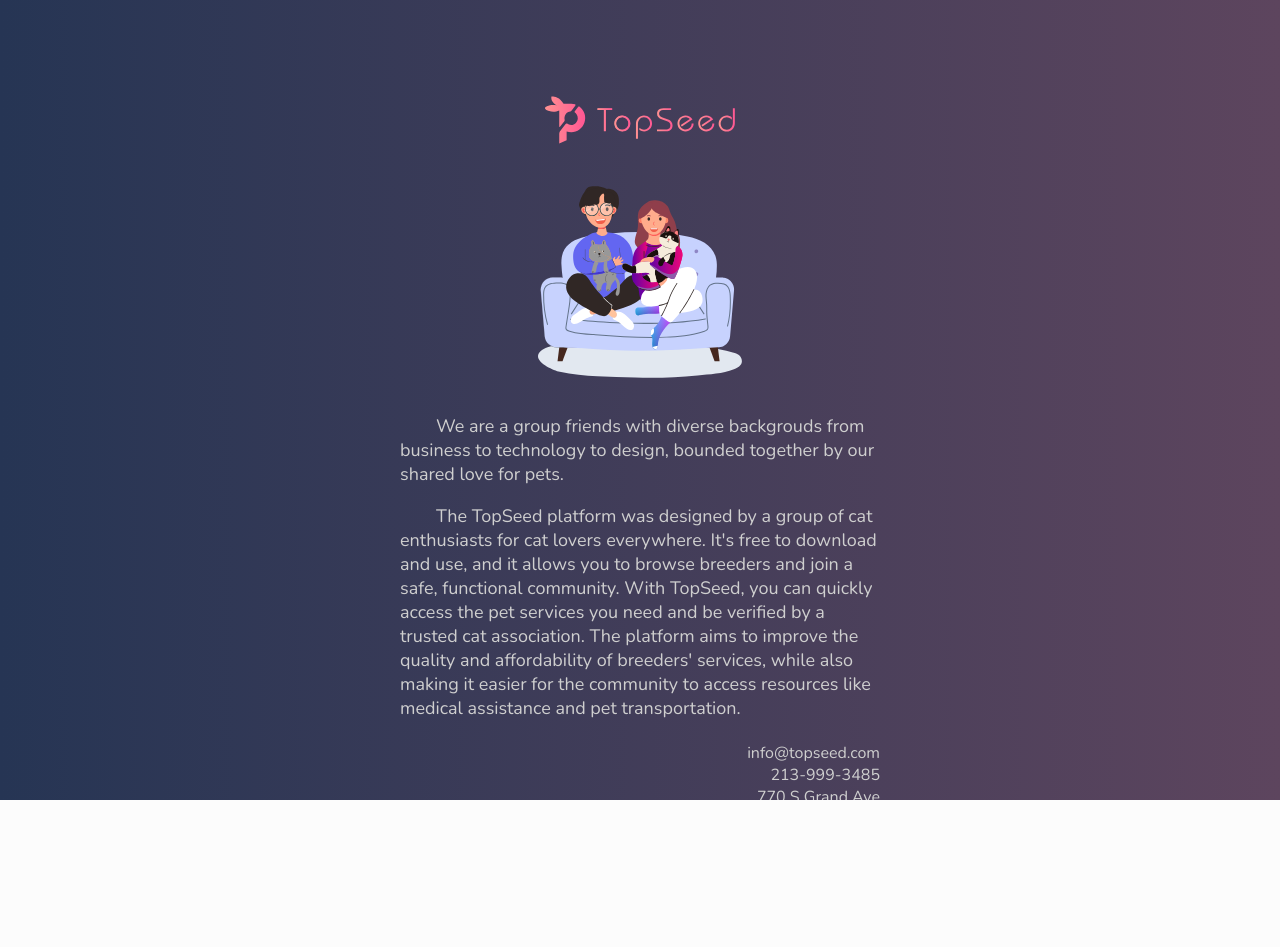
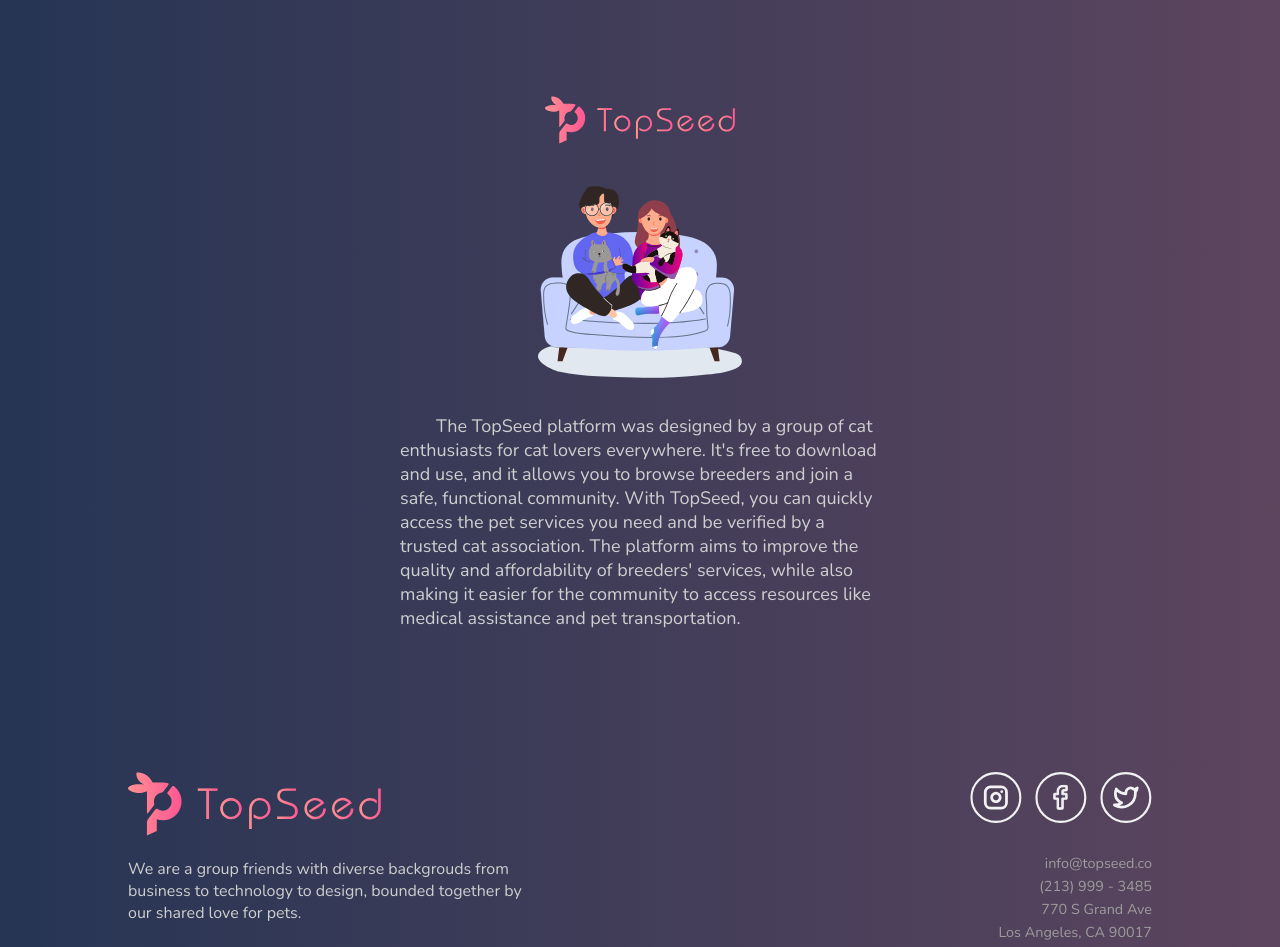
Before and after one commit to TopSeedDG/topseed_website, a React (Create React App) app in the folder frontend/: page /about-us in a window 1280 px wide. Shown: the top 947 px of the page. Before the commit the page ends 800 px from the top, so only its background shows below. Built offline with nearby package versions, Linux system fonts and the light colour scheme.

Commit message:
about us footer

```diff
--- a/frontend/src/AboutUs.jsx
+++ b/frontend/src/AboutUs.jsx
@@ -3,6 +3,7 @@ import { Link } from "react-router-dom";
 import styled from "styled-components";
 import CoupleCat from './pages/temporary/assets/couple-cat.svg';
 import TSLogoHor from "./pages/temporary/assets/TSlogo-hor.svg";
+import { TempFooter } from './pages/temporary/components/TempFooter';
 
 function AboutUs() {
 	return (
@@ -20,20 +21,21 @@ function AboutUs() {
 			<div style={{ height: 36 }} />
 			<Row>
 				<Articile>
-					<Text>We are a group friends with diverse backgrouds from business to technology to design, bounded together by our shared love for pets.</Text>
-					<div style={{ height: 18 }} />
+					{/* <Text>We are a group friends with diverse backgrouds from business to technology to design, bounded together by our shared love for pets.</Text>
+					<div style={{ height: 18 }} /> */}
 					<Text>
 						The TopSeed platform was designed by a group of cat enthusiasts for cat lovers everywhere. It's free to download and use, and it allows you to browse breeders and join a safe, functional community. With TopSeed, you can quickly
 						access the pet services you need and be verified by a trusted cat association. The platform aims to improve the quality and affordability of breeders' services, while also making it easier for the community to access resources like
 						medical assistance and pet transportation.
 					</Text>
 					<br/>
-					<Info>info@topseed.com</Info>
+					{/* <Info>info@topseed.com</Info>
 					<Info>213-999-3485</Info>
 					<Info>770 S Grand Ave</Info>
-					<Info>Los Angeles, CA 90017</Info>
+					<Info>Los Angeles, CA 90017</Info> */}
 				</Articile>
 			</Row>
+			<TempFooter></TempFooter>
 		</Container>
 	);
 }
@@ -41,7 +43,7 @@ function AboutUs() {
 export default AboutUs;
 
 const Container = styled.div`
-	height: 100vh;
+	// height: 100vh;
 	background-image: linear-gradient(to right, #263554, #5d455e);
 `;
 
--- a/frontend/src/pages/temporary/components/TempFooter.js
+++ b/frontend/src/pages/temporary/components/TempFooter.js
@@ -12,7 +12,7 @@ export const TempFooter = () => {
     <Footer>
         <Flex>
             <About>
-                <img src={TSLogoHor} alt="" />
+			    <Link to={`/`}><img src={TSLogoHor} alt="" /></Link>
                 <p>We are a group friends with diverse backgrouds from business to technology to design, bounded together by our shared love for pets.</p>
 				<br/>
 				<Link to={`/about-us`}><p><strong>About Us</strong></p></Link>
@@ -26,6 +26,8 @@ export const TempFooter = () => {
                 <p>
 				info@topseed.co <br/>
                 (213) 999 - 3485 <br/>
+				770 S Grand Ave <br/>
+				Los Angeles, CA 90017 <br/>
                 Copyright © ACE DG Inc. <br/>
                 </p>
             </Contact>
@@ -33,7 +35,6 @@ export const TempFooter = () => {
     </Footer>
   )
 }
-
 
 const Footer = styled.footer`
     display: flex;
```
